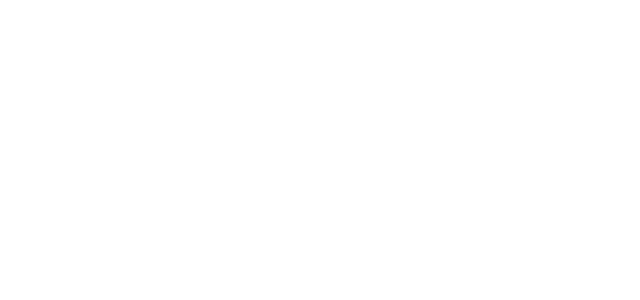
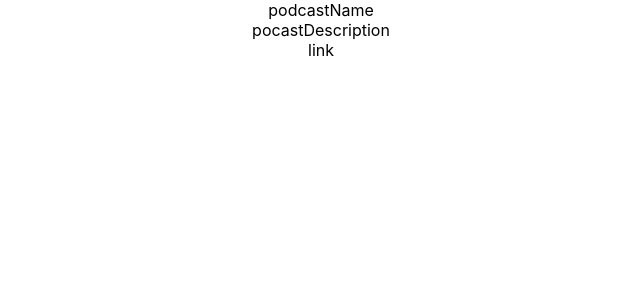
Before and after one commit to ilyakuchin/podcast-surfer, a React (Create React App) app: page / in a window 1280 px wide. Shown: the top 300 px of the page, without its empty margins (319-959 px from the left). Built offline with nearby package versions, Linux system fonts and the light colour scheme.

Commit message:
Add name, description and image to Podcast component

```diff
--- a/src/components/Podcast/Podcast.js
+++ b/src/components/Podcast/Podcast.js
@@ -1,7 +1,18 @@
 import React, { Component } from "react";
+import getPodcast from "../../api/GetPodcast";
 
 export default class Podcast extends Component {
   render() {
-    return <div></div>;
+    return this.state ? (
+      <div>
+        <div>{this.state.name}</div>
+        <div>{this.state.description}</div>
+        <div>{this.state.image}</div>
+      </div>
+    ) : null;
+  }
+
+  componentDidMount() {
+    this.setState({ ...getPodcast() });
   }
 }
```
Also changed, not shown: 1 other file (tests, documents, lock files or other folders).
